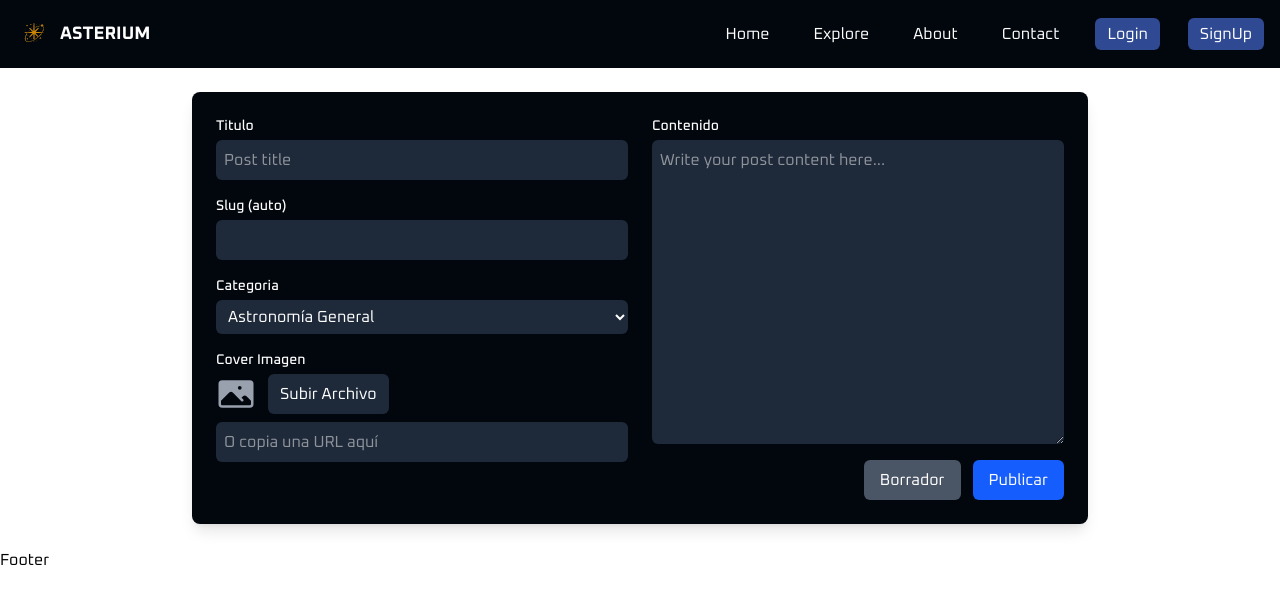
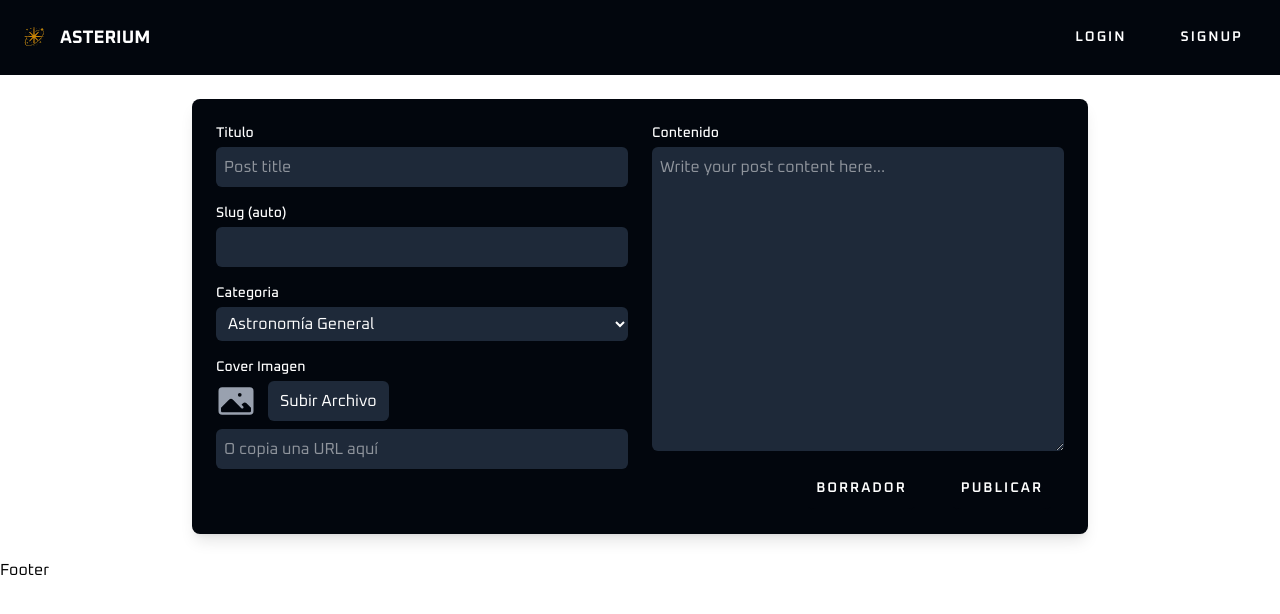
Before and after one commit to Asterium360/Aster-Client, a React (Vite) app: page /newpost in a window 1280 px wide. Shown: the top 614 px of the page. Built offline with nearby package versions, Linux system fonts and the light colour scheme; a web font is replaced by a local one.

Commit message:
feat first test for nav

```diff
--- a/src/components/AuthForm.jsx
+++ b/src/components/AuthForm.jsx
@@ -26,7 +26,7 @@ const AuthForm = ({ mode = "register" }) => {
 
             {/* Formulario encima */}
             <form className="form relative z-10">
-                <p className="title">{isRegister ? "Registrate" : "Iniciar Sesión"}</p>
+                <p className="title">{isRegister ? "REGISTRARSE" : "INICIA SESIÓN"}</p>
                 <p className="message">
                     {isRegister
                         ? "Registrate y disfruta de las maravillas del universo."
@@ -37,7 +37,7 @@ const AuthForm = ({ mode = "register" }) => {
                 {isRegister && (
                     <label>
                         <input className="input" type="text" required />
-                        <span>Name/Username</span>
+                        <span>Nombre</span>
                     </label>
                 )}
 
@@ -48,24 +48,24 @@ const AuthForm = ({ mode = "register" }) => {
 
                 <label>
                     <input className="input" type="password" required />
-                    <span>Password</span>
+                    <span>Contraseña</span>
                 </label>
 
                 {isRegister && (
                     <label>
                         <input className="input" type="password" required />
-                        <span>Confirm password</span>
+                        <span>Confirmar Contraseña</span>
                     </label>
                 )}
 
                 <button type="submit" className="submit">
-                    {isRegister ? "Sign Up" : "Login"}
+                    {isRegister ? "Registrar" : "Iniciar"}
                 </button>
 
                 <p className="signin">
                     {isRegister ? (
                         <>
-                            Ya tienes una cuenta? <a href="/login">Sign In</a>
+                            Ya tienes una cuenta? <a href="/login">Iniciar Sesión</a>
                         </>
                     ) : (
                         <>
--- a/src/components/Button.jsx
+++ b/src/components/Button.jsx
@@ -4,7 +4,7 @@ import { useState } from "react";
 
 
 
-const Button = ({ title, action, tooltip, type ="button" }) => {
+const Button = ({ title, action, tooltip, type ="button", "data-testid": testid}) => {
     const [loading, setLoading] = useState(false);
     const handleClick = async () => {
         if (!action) return;
@@ -20,7 +20,7 @@ const Button = ({ title, action, tooltip, type ="button" }) => {
     };
 
     return (
-        <button className="button button-item" title={tooltip} type={type} onClick={handleClick} disabled={loading}>
+        <button className="button button-item" title={tooltip} type={type} onClick={handleClick} disabled={loading} data-testid={testid}>
             <span className="button-bg">
                 <span className="button-bg-layers">
                     <span className="button-bg-layer button-bg-layer-1 -purple"></span>
--- a/src/components/NavBar.jsx
+++ b/src/components/NavBar.jsx
@@ -1,6 +1,8 @@
 import { useState, useEffect } from "react";
-import { NavLink } from "react-router-dom";
+import { NavLink, useLocation } from "react-router-dom";
+import { useAuthStore } from "../store/authStore";
 import Logo from "../assets/Logo.svg";
+import Button from "./Button"; // Tu componente
 
 const NavBar = ({
   logo = Logo,
@@ -16,6 +18,10 @@ const NavBar = ({
   ],
 }) => {
   const [isMenuOpen, setIsMenuOpen] = useState(false);
+  const location = useLocation();
+
+  const isAuthenticated = useAuthStore((state) => state.isAuthenticated);
+  const logout = useAuthStore((state) => state.logout);
 
   useEffect(() => {
     setIsMenuOpen(false);
@@ -25,18 +31,53 @@ const NavBar = ({
     setIsMenuOpen((prev) => !prev);
   };
 
+  // Filtra acciones para no mostrar botón si ya estás en esa ruta
+  const visibleActions = actions.filter(btn => location.pathname !== btn.to);
+
   return (
     <nav style={{ backgroundColor: "#02060D" }} className="text-white px-4 py-4">
-      {/* Contenedor principal */}
-      <div className="flex items-center justify-between">
-        {/* Logo y nombre */}
-        <div className="flex items-center gap-2">
+      <div className="flex items-center">
+        {/* Logo izquierdo */}
+        <div className="flex items-center gap-2 flex-1">
           <NavLink to="/">
             <img src={logo} alt="Logo" className="h-9 w-9 object-contain" />
           </NavLink>
           <NavLink to="/" className="font-bold text-lg">
             ASTERIUM
           </NavLink>
+        </div>
+
+        {/* Links centrados */}
+        {isAuthenticated && (
+          <div className="hidden sm:flex gap-7 items-center justify-center flex-1">
+            {links.map(link => (
+              <NavLink
+                key={link.to}
+                to={link.to}
+                className={({ isActive }) =>
+                  `px-2 py-1 rounded-md hover:bg-gray-700 ${
+                    isActive ? "bg-gray-900 font-bold" : ""
+                  }`
+                }
+                data-testid={`link-${link.label.toLowerCase()}`}
+              >
+                {link.label}
+              </NavLink>
+            ))}
+          </div>
+        )}
+
+        {/* Acciones derecha */}
+        <div className="hidden sm:flex gap-3">
+          {!isAuthenticated ? (
+            visibleActions.map(btn => (
+              <NavLink key={btn.to} to={btn.to} data-testid={`${btn.label.toLowerCase()}-button`}>
+                <Button title={btn.label} />
+              </NavLink>
+            ))
+          ) : (
+            <Button title="Logout" action={logout} data-testid="logout-button" />
+          )}
         </div>
 
         {/* Botón hamburguesa mobile */}
@@ -46,43 +87,15 @@ const NavBar = ({
         >
           {isMenuOpen ? "✕" : "☰"}
         </button>
-
-        {/* Links de escritorio */}
-        <div className="hidden sm:flex gap-7 items-center">
-          {links.map((link) => (
-            <NavLink
-              key={link.to}
-              to={link.to}
-              className={({ isActive }) =>
-                `px-2 py-1 rounded-md hover:bg-gray-700 ${
-                  isActive ? "bg-gray-900 font-bold" : ""
-                }`
-              }
-            >
-              {link.label}
-            </NavLink>
-          ))}
-
-          {actions.map((btn) => (
-            <NavLink
-              key={btn.to}
-              to={btn.to}
-              style={{ backgroundColor: "#2f4992" }}
-              className="px-3 py-1 rounded-md hover:bg-purple-700"
-            >
-              {btn.label}
-            </NavLink>
-          ))}
-        </div>
       </div>
 
-      {/* Menú desplegable móvil con animación */}
+      {/* Menú móvil */}
       <div
         className={`sm:hidden overflow-hidden transition-all duration-300 ease-in-out ${
           isMenuOpen ? "max-h-screen opacity-100 mt-2" : "max-h-0 opacity-0 mt-0"
         } flex flex-col gap-2`}
       >
-        {links.map((link) => (
+        {links.map(link => (
           <NavLink
             key={link.to}
             to={link.to}
@@ -91,21 +104,20 @@ const NavBar = ({
                 isActive ? "bg-gray-900 font-bold" : ""
               }`
             }
+            data-testid={`mobile-link-${link.label.toLowerCase()}`}
           >
             {link.label}
           </NavLink>
         ))}
 
-        {actions.map((btn) => (
-          <NavLink
-            key={btn.to}
-            to={btn.to}
-            style={{ backgroundColor: "#2f4992" }}
-            className="px-3 py-2 rounded-md hover:bg-purple-700"
-          >
-            {btn.label}
-          </NavLink>
-        ))}
+        {!isAuthenticated
+          ? visibleActions.map(btn => (
+              <NavLink key={btn.to} to={btn.to} data-testid={`mobile-${btn.label.toLowerCase()}-button`}>
+                <Button title={btn.label} />
+              </NavLink>
+            ))
+          : <Button title="Logout" action={logout} data-testid="mobile-logout-button" />
+        }
       </div>
     </nav>
   );
--- a/src/components/css/AuthForm.css
+++ b/src/components/css/AuthForm.css
@@ -82,8 +82,8 @@
     color: rgba(255, 255, 255, 0.5);
     position: absolute;
     left: 10px;
-    top: 0px;
-    font-size: 0.9em;
+    top: 30%;
+    font-size: 1em;
     cursor: text;
     transition: 0.3s ease;
 }
--- /dev/null
+++ b/src/store/authStore.jsx
@@ -0,0 +1,21 @@
+// src/store/authStore.js
+import { create } from "zustand";
+
+export const initialAuthState = {
+    isAuthenticated: false,
+    user: null,
+    token: null,
+};
+
+export const useAuthStore = create((set, get) => ({
+    ...initialAuthState,
+
+    // acción para loguear
+    login: (user, token) => set({ isAuthenticated: true, user, token }),
+
+    // acción para desloguear
+    logout: () => set({ ...initialAuthState }),
+
+    // reset explícito (útil para tests)
+    reset: () => set({ ...initialAuthState }),
+}));
```
Also changed, not shown: package.json (+10 -4 lines), 2 other files (tests, documents, lock files or other folders).
